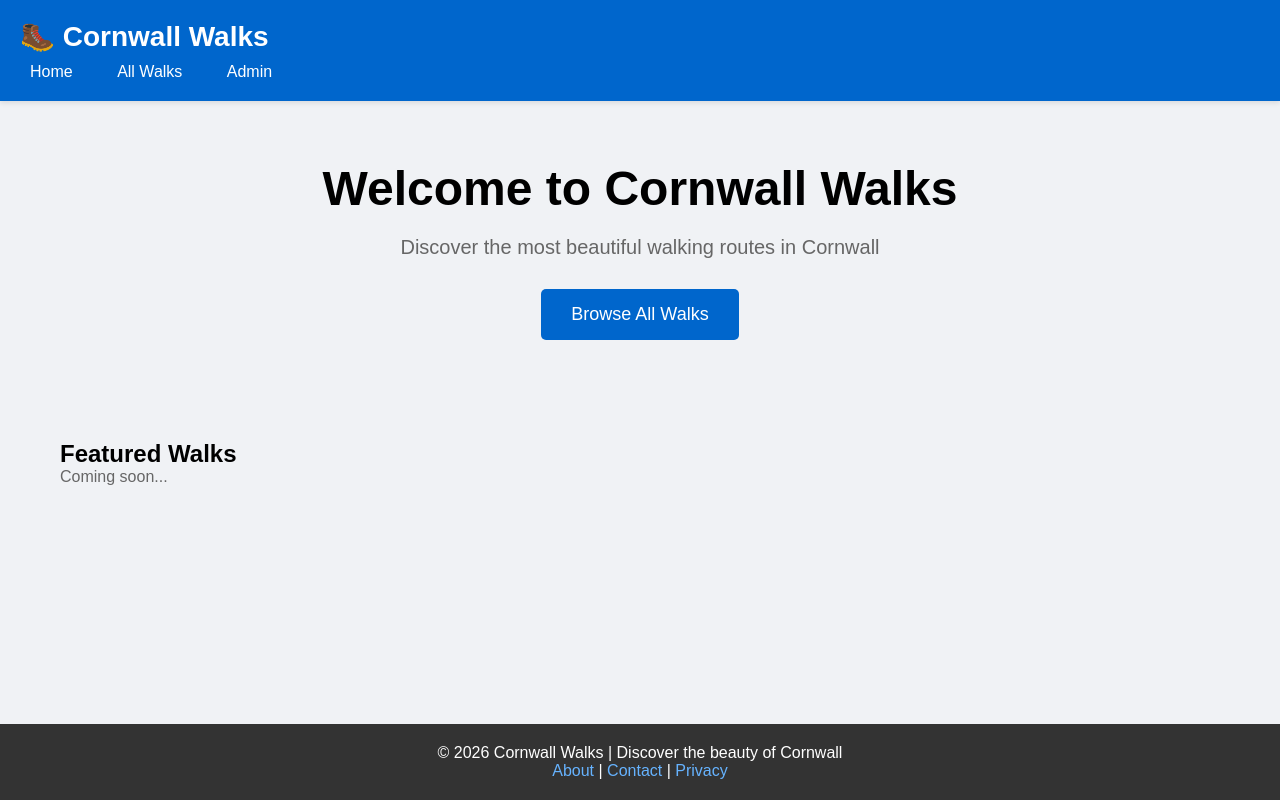
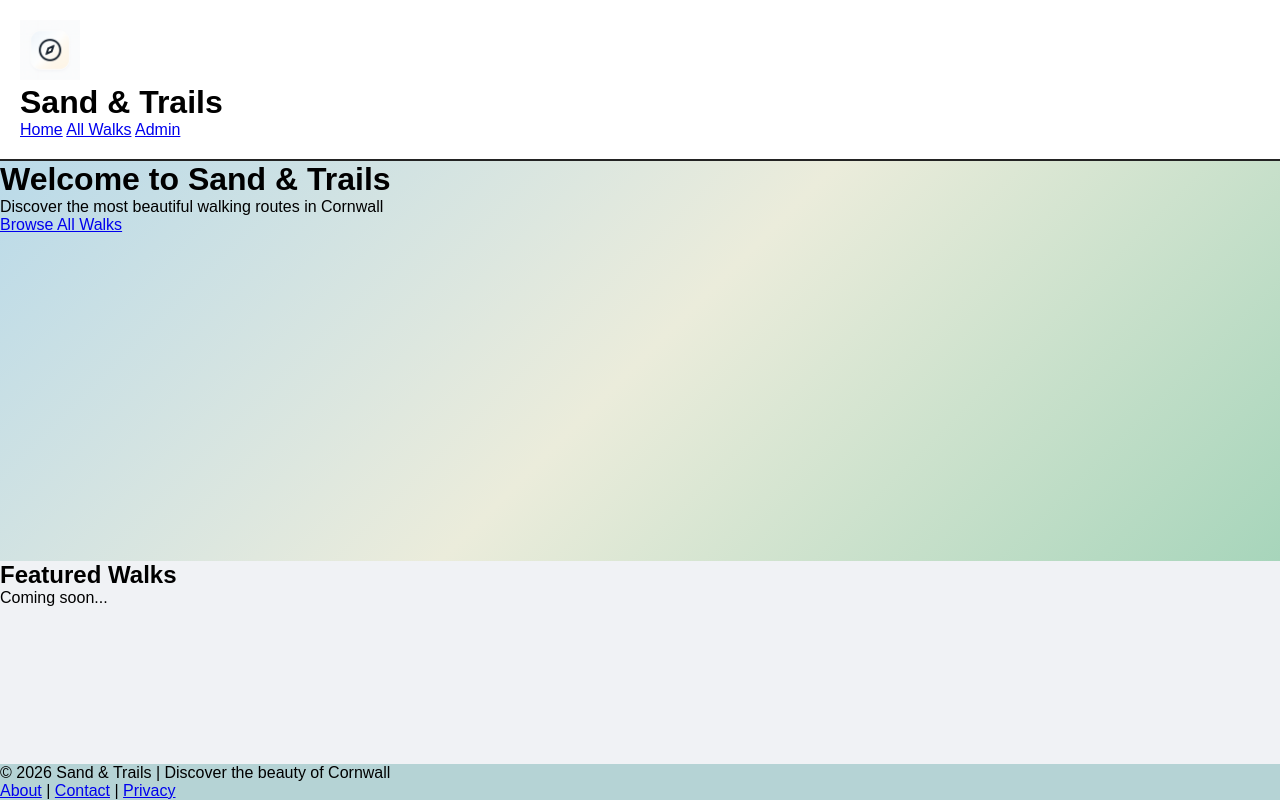
Before and after one commit to cal129/Cornwall_walk, a Django app: page / in a window 1280 px wide. Run offline with Django 4.2, Linux system fonts and the light colour scheme.

Commit message:
add logo

```diff
--- a/cornish_walks/settings.py
+++ b/cornish_walks/settings.py
@@ -138,7 +138,9 @@ USE_TZ = True
 STATIC_URL = '/static/'
 # Avoid including STATIC_ROOT in STATICFILES_DIRS (causes E002).
 # Rely on app `static/` directories for development; leave STATICFILES_DIRS empty.
-STATICFILES_DIRS = []
+STATICFILES_DIRS = [
+    BASE_DIR / 'post_walk' / 'static',
+]
 STATIC_ROOT = os.path.join(BASE_DIR, 'staticfiles')
 # Default primary key field type
 # https://docs.djangoproject.com/en/4.2/ref/settings/#default-auto-field
--- a/post_walk/static/post_walk/css/style.css
+++ b/post_walk/static/post_walk/css/style.css
@@ -1,39 +1,47 @@
 /* Global reset */
-* { margin: 0; padding: 0; box-sizing: border-box; }
-body { font-family: Arial, sans-serif; display: flex; flex-direction: column; min-height: 100vh; background: #f0f2f5; }
+* {
+    margin: 0;
+    padding: 0;
+    box-sizing: border-box;
+}
+
+/* header styles */
+header {
+    background-color: rgb(255, 255, 255);
+    padding: 20px;
+    border-bottom: 2px solid #232323;
+}
+
+.logo {
+    width: 60px;
+    height: auto;
+}
+
+#main-home {
+    background: linear-gradient(135deg, #badae9, #ebecdb, #a7d5bb);
+    height: 400px;
+}
+
+html,
+body {
+    height: 100%;
+}
+body {
+    font-family: Arial, sans-serif;
+    display: flex;
+    flex-direction: column;
+    min-height: 100vh;
+    background: #f0f2f5;
+}
+
+main {
+    flex: 1;
+}
+
+/* Ensure footer is pushed to the bottom in the column flex layout */
+footer {
+    margin-top: auto;
+    background-color: rgb(181, 211, 213);
+}
 
 /* Header */
-header { background: #0066cc; color: white; padding: 20px; box-shadow: 0 2px 5px rgba(0,0,0,0.1); }
-header h1 { font-size: 28px; }
-nav { margin-top: 10px; }
-nav a { color: white; text-decoration: none; margin-right: 20px; padding: 5px 10px; border-radius: 3px; }
-nav a:hover { background: rgba(255,255,255,0.2); }
-
-/* Main content */
-main { flex: 1; padding: 20px; max-width: 1200px; margin: 0 auto; width: 100%; }
-
-/* Footer */
-footer { background: #333; color: white; padding: 20px; text-align: center; margin-top: 40px; }
-footer a { color: #66b3ff; text-decoration: none; }
-footer a:hover { text-decoration: underline; }
-
-/* Home hero */
-.hero { text-align: center; padding: 40px 0; }
-.hero-title { font-size: 48px; margin-bottom: 20px; }
-.hero-sub { font-size: 20px; color: #666; margin-bottom: 30px; }
-.btn-primary { background: #0066cc; color: white; padding: 15px 30px; text-decoration: none; border-radius: 5px; font-size: 18px; display: inline-block; }
-
-.featured-section { margin-top: 60px; }
-.muted { color: #666; }
-
-/* Walk list */
-.walk { border: 1px solid #ddd; padding: 15px; margin: 10px 0; border-radius: 5px; background: white; }
-.walk h2 { margin-top: 0; color: #0066cc; }
-.walk a { color: #0066cc; text-decoration: none; font-weight: bold; }
-.walk a:hover { text-decoration: underline; }
-
-/* Walk detail */
-.details { background: #f5f5f5; padding: 20px; border-radius: 5px; margin: 20px 0; }
-.back-link { display: inline-block; margin-bottom: 20px; color: #0066cc; text-decoration: none; }
-.back-link:hover { text-decoration: underline; }
-img { max-width: 100%; height: auto; margin-top: 15px; border-radius: 5px; }
--- a/post_walk/templates/base.html
+++ b/post_walk/templates/base.html
@@ -1,11 +1,10 @@
+{% load static %}
 <!DOCTYPE html>
-{% load static %}
 <html>
 <head>
     <meta charset="UTF-8">
     <meta name="viewport" content="width=device-width, initial-scale=1.0">
-    <title>{% block title %}Cornwall Walks{% endblock %}</title>
-
+    <title>{% block title %}Sand & Trails{% endblock %}</title>
 
     <link rel="stylesheet" href="{% static 'post_walk/css/style.css' %}">
     {% block extra_css %}{% endblock %}
@@ -13,7 +12,8 @@
 <body>
     <!-- Header -->
     <header>
-        <h1>🥾 Cornwall Walks</h1>
+        <div><img class="logo" src="{% static 'post_walk/images/logo.png' %}" alt="Sand & Trails Logo">
+        <h1> Sand & Trails</h1> </div>
         <nav>
             <a href="/">Home</a>
             <a href="{% url 'walk_list' %}">All Walks</a>
@@ -29,7 +29,7 @@
 
     <!-- Footer -->
     <footer>
-        <p>&copy; 2026 Cornwall Walks | Discover the beauty of Cornwall</p>
+        <p>&copy; 2026 Sand & Trails | Discover the beauty of Cornwall</p>
         <p><a href="#">About</a> | <a href="#">Contact</a> | <a href="#">Privacy</a></p>
     </footer>
 
--- a/post_walk/templates/index.html
+++ b/post_walk/templates/index.html
@@ -1,10 +1,10 @@
 {% extends 'base.html' %}
 
-{% block title %}Home - Cornwall Walks{% endblock %}
+{% block title %}Home - Sand & Trails{% endblock %}
 
 {% block content %}
-    <div class="hero">
-        <h1 class="hero-title">Welcome to Cornwall Walks</h1>
+    <div class="main-section" id="main-home">
+        <h1 class="hero-title">Welcome to Sand & Trails</h1>
         <p class="hero-sub">
             Discover the most beautiful walking routes in Cornwall
         </p>
```
Also changed, not shown: post_walk/static/post_walk/images/logo.png (added).
